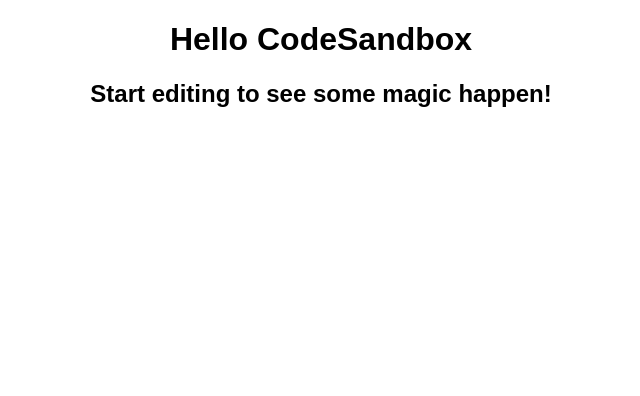
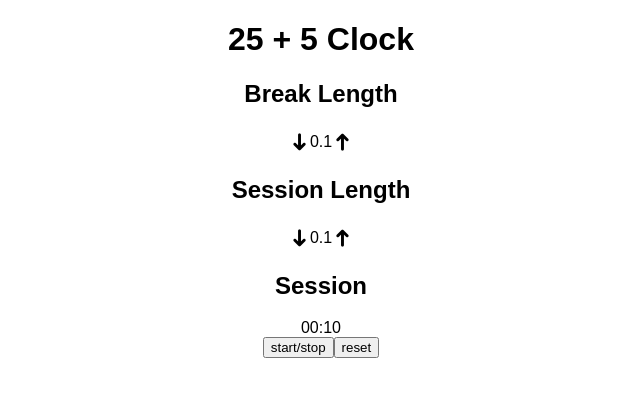
Before and after one commit to gleekzorp/freeCodeCampPomodoro, a React (Create React App) app: page / in a window 1280 px wide. Shown: the top 396 px of the page, without its empty margins (319-959 px from the left). Built offline with nearby package versions, Linux system fonts and the light colour scheme.

Commit message:
Add clock with logic, minus sound and styles Add clock logic but it is missing the sound activation and styles.

```diff
--- a/src/App.js
+++ b/src/App.js
@@ -1,10 +1,10 @@
+import Pomodoro from "./pomodoro";
 import "./styles.css";
 
 export default function App() {
   return (
     <div className="App">
-      <h1>Hello CodeSandbox</h1>
-      <h2>Start editing to see some magic happen!</h2>
+      <Pomodoro />
     </div>
   );
 }
--- /dev/null
+++ b/src/pomodoro.js
@@ -0,0 +1,151 @@
+import React, { useEffect, useState } from "react";
+// User Story #16: I should not be able to set a session or break length to <= 0.
+// User Story #17: I should not be able to set a session or break length to > 60.
+
+const Pomodoro = () => {
+  // Lower numbers for testing
+  const [breakLength, setBreakLength] = useState(0.1);
+  const [sessionLength, setSessionLength] = useState(0.1);
+  const [timeLeft, setTimeLeft] = useState(10);
+  // const [breakLength, setBreakLength] = useState(5);
+  // const [sessionLength, setSessionLength] = useState(25);
+  // const [timeLeft, setTimeLeft] = useState(25 * 60);
+  const [timerActive, setTimerActive] = useState(false);
+  const [breakActive, setBreakActive] = useState(false);
+
+  useEffect(() => {
+    let interval = null;
+    if (timerActive) {
+      interval = setInterval(() => {
+        if (timeLeft === 0) {
+          if (breakActive) {
+            setBreakActive(false);
+            setTimeLeft(sessionLength * 60);
+          } else {
+            setBreakActive(true);
+            setTimeLeft(breakLength * 60);
+          }
+        } else {
+          setTimeLeft((seconds) => seconds - 1);
+        }
+      }, 1000);
+    } else {
+      clearInterval(interval);
+    }
+    return () => clearInterval(interval);
+  }, [timerActive, timeLeft, breakLength, breakActive, sessionLength]);
+
+  const handleStartStop = () => {
+    setTimerActive(!timerActive);
+  };
+
+  const convertTime = () => {
+    let minutes = Math.floor(timeLeft / 60);
+    let seconds = Math.floor(timeLeft % 60);
+    minutes = minutes < 10 ? `0${minutes}` : minutes;
+    seconds = seconds < 10 ? `0${seconds}` : seconds;
+    return `${minutes}:${seconds}`;
+  };
+
+  const handleIncrement = (label) => {
+    if (!timerActive) {
+      switch (label) {
+        case "break":
+          if (breakLength === 60) break;
+          setBreakLength(breakLength + 1);
+          break;
+        default:
+          if (sessionLength === 60) break;
+          setSessionLength(sessionLength + 1);
+          setTimeLeft((sessionLength + 1) * 60);
+          break;
+      }
+    }
+  };
+
+  const handleDecrement = (label) => {
+    if (!timerActive) {
+      switch (label) {
+        case "break":
+          if (breakLength === 1) break;
+          setBreakLength(breakLength - 1);
+          break;
+        default:
+          if (sessionLength === 1) break;
+          setSessionLength(sessionLength - 1);
+          setTimeLeft((sessionLength - 1) * 60);
+          break;
+      }
+    }
+  };
+
+  const handleReset = () => {
+    setTimerActive(false);
+    setBreakActive(false);
+    setBreakLength(5);
+    setSessionLength(25);
+    setTimeLeft(25 * 60);
+  };
+
+  return (
+    <div>
+      <h1>25 + 5 Clock</h1>
+      <div className="break-length-wrapper" id="break-label">
+        <h2>Break Length</h2>
+        <div className="button-wrapper">
+          <div
+            className="arrow down-arrow"
+            id="break-decrement"
+            onClick={() => handleDecrement("break")}
+          >
+            &#10140;
+          </div>
+          <div id="break-length">{breakLength}</div>
+          <div
+            className="arrow up-arrow"
+            id="break-increment"
+            onClick={() => handleIncrement("break")}
+          >
+            &#10140;
+          </div>
+        </div>
+      </div>
+      <div className="session-length-wrapper" id="session-label">
+        <h2>Session Length</h2>
+        <div className="button-wrapper">
+          <div
+            className="arrow down-arrow"
+            id="session-decrement"
+            onClick={() => handleDecrement("session")}
+          >
+            &#10140;
+          </div>
+          <div id="session-length">{sessionLength}</div>
+          <div
+            className="arrow up-arrow"
+            id="session-increment"
+            onClick={() => handleIncrement("session")}
+          >
+            &#10140;
+          </div>
+        </div>
+      </div>
+      <div className="timer-wrapper" id="timer-label">
+        <h2>{breakActive ? "Break" : "Session"}</h2>
+        <div id="time-left">{convertTime()}</div>
+      </div>
+      <div className="controls-wrapper">
+        {/* <button id="start_stop">&#x23EF;</button> */}
+        <button id="start_stop" onClick={handleStartStop}>
+          start/stop
+        </button>
+        <button id="reset" onClick={handleReset}>
+          reset
+        </button>
+      </div>
+      <audio id="beep" />
+    </div>
+  );
+};
+
+export default Pomodoro;
--- a/src/styles.css
+++ b/src/styles.css
@@ -2,3 +2,22 @@
   font-family: sans-serif;
   text-align: center;
 }
+
+.button-wrapper {
+  display: flex;
+  justify-content: center;
+  align-items: center;
+}
+
+.arrow {
+  cursor: pointer;
+  font-size: 1.5rem;
+}
+
+.down-arrow {
+  transform: rotate(90deg);
+}
+
+.up-arrow {
+  transform: rotate(270deg);
+}
```
Also changed, not shown: package.json (+10 -2 lines).
